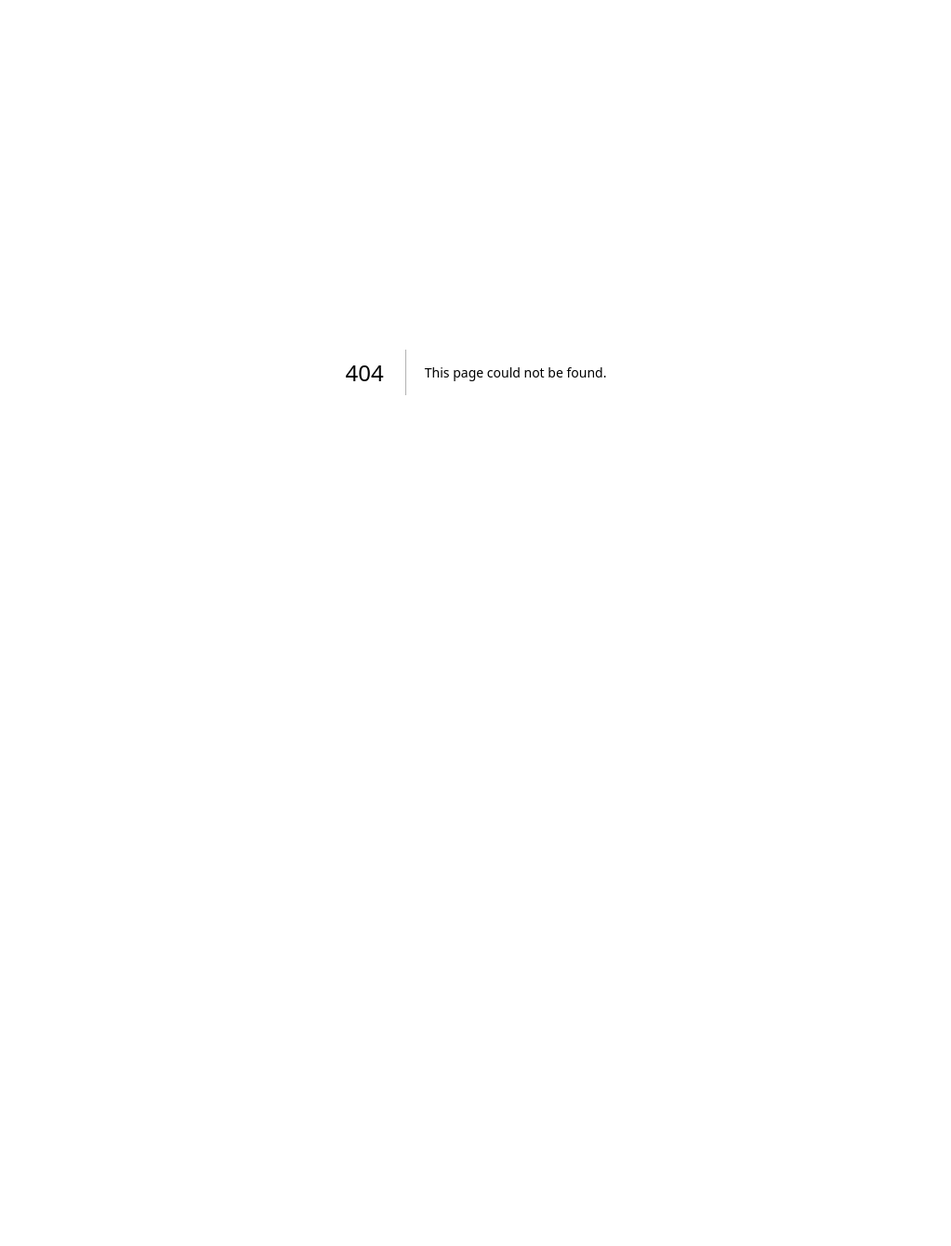
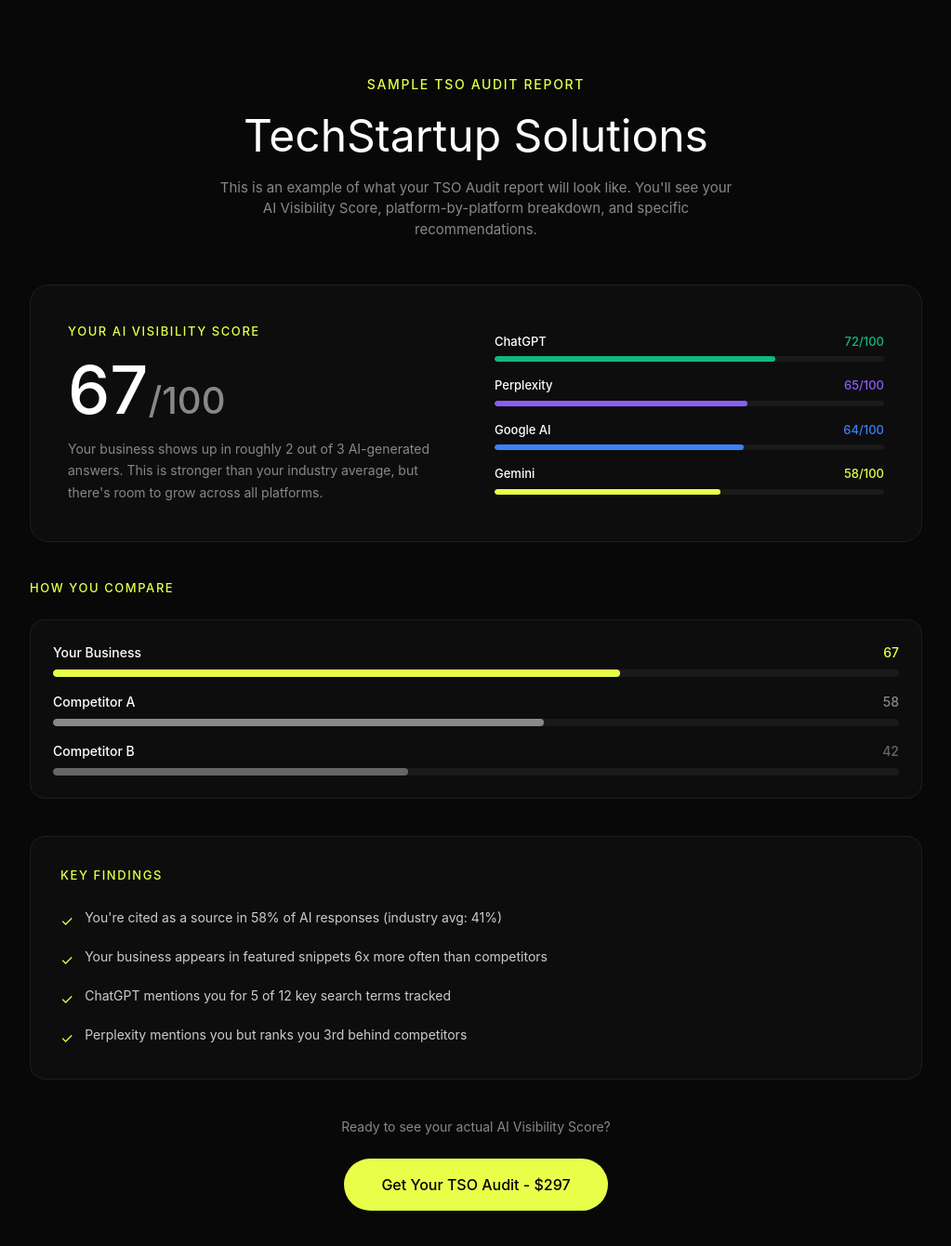
Before and after one commit to iccarai/answerrankai, a Next.js app: page /report-preview in a window 1280 px wide. Before the commit this address had no page. Shown: the top 1340 px of the page at 93% size, without its empty margins (128-1151 px from the left). Before the commit the page ends 800 px from the top, so only its background shows below. Built offline with nearby package versions, Linux system fonts and the light colour scheme.

Commit message:
feat: add sample TSO audit report preview page

```diff
--- /dev/null
+++ b/app/report-preview/page.tsx
@@ -0,0 +1,122 @@
+'use client';
+
+export default function ReportPreview() {
+  return (
+    <div style={{ minHeight: "100vh", background: "#080808", color: "#fff", padding: "80px 24px" }}>
+      <div style={{ maxWidth: 960, margin: "0 auto" }}>
+        {/* Header */}
+        <div style={{ marginBottom: 48, textAlign: "center" }}>
+          <div style={{ fontSize: 14, fontWeight: 500, color: "#e8ff4a", letterSpacing: "0.12em", textTransform: "uppercase", marginBottom: 16 }}>
+            Sample TSO Audit Report
+          </div>
+          <h1 style={{ fontSize: 48, color: "#fff", lineHeight: 1.2, marginBottom: 16 }}>
+            TechStartup Solutions
+          </h1>
+          <p style={{ fontSize: 15, color: "#888", maxWidth: 560, margin: "0 auto" }}>
+            This is an example of what your TSO Audit report will look like. You'll see your AI Visibility Score, platform-by-platform breakdown, and specific recommendations.
+          </p>
+        </div>
+
+        {/* Score Card */}
+        <div style={{
+          background: "#0d0d0d", border: "1px solid #1e1e1e", borderRadius: 20, padding: 40, marginBottom: 40,
+          display: "grid", gridTemplateColumns: "1fr 1fr", gap: 40, alignItems: "center"
+        }}>
+          <div>
+            <p style={{ fontSize: 13, color: "#e8ff4a", fontWeight: 500, letterSpacing: "0.12em", textTransform: "uppercase", marginBottom: 16 }}>
+              Your AI Visibility Score
+            </p>
+            <div style={{ fontSize: 72, color: "#fff", fontWeight: 500, lineHeight: 1, marginBottom: 16 }}>
+              67<span style={{ fontSize: 40, color: "#888" }}>/100</span>
+            </div>
+            <p style={{ fontSize: 14, color: "#888", lineHeight: 1.7 }}>
+              Your business shows up in roughly 2 out of 3 AI-generated answers. This is stronger than your industry average, but there's room to grow across all platforms.
+            </p>
+          </div>
+
+          <div style={{ display: "flex", flexDirection: "column", gap: 16 }}>
+            {[
+              { platform: "ChatGPT", score: 72, color: "#10b981" },
+              { platform: "Perplexity", score: 65, color: "#8b5cf6" },
+              { platform: "Google AI", score: 64, color: "#3b82f6" },
+              { platform: "Gemini", score: 58, color: "#e8ff4a" },
+            ].map((item) => (
+              <div key={item.platform}>
+                <div style={{ display: "flex", justifyContent: "space-between", marginBottom: 6 }}>
+                  <span style={{ fontSize: 13, color: "#fff", fontWeight: 500 }}>{item.platform}</span>
+                  <span style={{ fontSize: 13, color: item.color, fontWeight: 500 }}>{item.score}/100</span>
+                </div>
+                <div style={{ height: 6, background: "#1a1a1a", borderRadius: 99, overflow: "hidden" }}>
+                  <div style={{ height: "100%", width: `${item.score}%`, background: item.color, borderRadius: 99 }} />
+                </div>
+              </div>
+            ))}
+          </div>
+        </div>
+
+        {/* Competitor Comparison */}
+        <div style={{ marginBottom: 40 }}>
+          <p style={{ fontSize: 13, color: "#e8ff4a", fontWeight: 500, letterSpacing: "0.12em", textTransform: "uppercase", marginBottom: 24 }}>
+            How You Compare
+          </p>
+          <div style={{
+            background: "#0d0d0d", border: "1px solid #1e1e1e", borderRadius: 16, padding: 24,
+            display: "flex", flexDirection: "column", gap: 16
+          }}>
+            {[
+              { name: "Your Business", score: 67, color: "#e8ff4a" },
+              { name: "Competitor A", score: 58, color: "#888" },
+              { name: "Competitor B", score: 42, color: "#666" },
+            ].map((item) => (
+              <div key={item.name}>
+                <div style={{ display: "flex", justifyContent: "space-between", marginBottom: 8 }}>
+                  <span style={{ fontSize: 14, color: "#fff", fontWeight: 500 }}>{item.name}</span>
+                  <span style={{ fontSize: 14, color: item.color, fontWeight: 500 }}>{item.score}</span>
+                </div>
+                <div style={{ height: 8, background: "#1a1a1a", borderRadius: 99, overflow: "hidden" }}>
+                  <div style={{ height: "100%", width: `${item.score}%`, background: item.color, borderRadius: 99 }} />
+                </div>
+              </div>
+            ))}
+          </div>
+        </div>
+
+        {/* Key Findings */}
+        <div style={{
+          background: "#0d0d0d", border: "1px solid #1e1e1e", borderRadius: 16, padding: 32, marginBottom: 40
+        }}>
+          <p style={{ fontSize: 13, color: "#e8ff4a", fontWeight: 500, letterSpacing: "0.12em", textTransform: "uppercase", marginBottom: 24 }}>
+            Key Findings
+          </p>
+          <ul style={{ listStyle: "none", display: "flex", flexDirection: "column", gap: 16 }}>
+            {[
+              "You're cited as a source in 58% of AI responses (industry avg: 41%)",
+              "Your business appears in featured snippets 6x more often than competitors",
+              "ChatGPT mentions you for 5 of 12 key search terms tracked",
+              "Perplexity mentions you but ranks you 3rd behind competitors",
+            ].map((item, i) => (
+              <li key={i} style={{ display: "flex", alignItems: "flex-start", gap: 12 }}>
+                <span style={{ color: "#e8ff4a", marginTop: 2, flexShrink: 0 }}>✓</span>
+                <span style={{ fontSize: 14, color: "#ccc", lineHeight: 1.6 }}>{item}</span>
+              </li>
+            ))}
+          </ul>
+        </div>
+
+        {/* CTA */}
+        <div style={{ textAlign: "center" }}>
+          <p style={{ fontSize: 14, color: "#888", marginBottom: 24 }}>
+            Ready to see your actual AI Visibility Score?
+          </p>
+          <a href="#pricing" style={{
+            display: "inline-block", background: "#e8ff4a", color: "#000",
+            fontSize: 16, fontWeight: 500, padding: "16px 40px", borderRadius: 99,
+            textDecoration: "none"
+          }}>
+            Get Your TSO Audit - $297
+          </a>
+        </div>
+      </div>
+    </div>
+  );
+}
```
